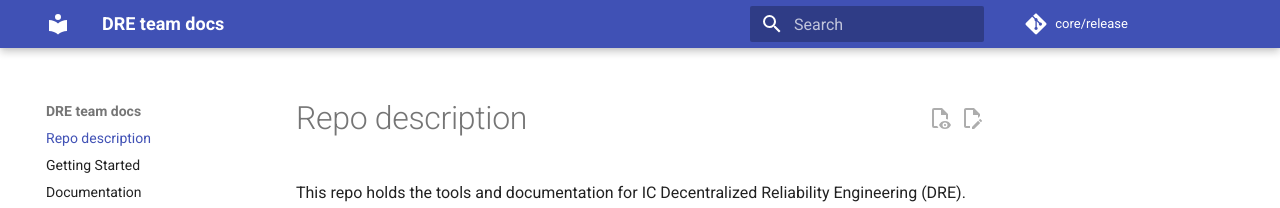
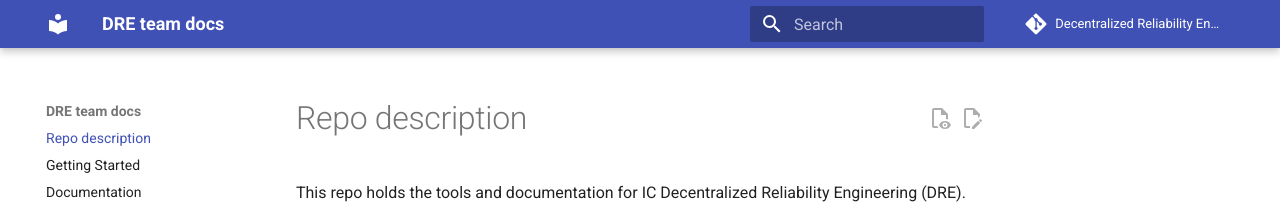
Before and after one commit to dfinity/dre, an MkDocs documentation site: the page built from docs/index.md, in a window 1280 px wide. Shown: the top 208 px of the page. Built offline with MkDocs 1.6.1 and Material for MkDocs 9.7.7, drawn with Linux system fonts in a browser that asks for light colours; comment, search, counter and statistics services are not loaded.

Commit message:
Address reviewer comments

```diff
--- a/mkdocs.yml
+++ b/mkdocs.yml
@@ -2,8 +2,8 @@ site_name: DRE team docs
 site_description: >-
   A collection of docs for the DRE team
 
-repo_name: core/release
-repo_url: https://gitlab.com/dfinity-lab/core/release/
+repo_name: Decentralized Reliability Engineering
+repo_url: https://github.com/dfinity/dre/
 edit_uri: edit/main/docs/
 
 theme:
```
Also changed, not shown: 1 other file.
